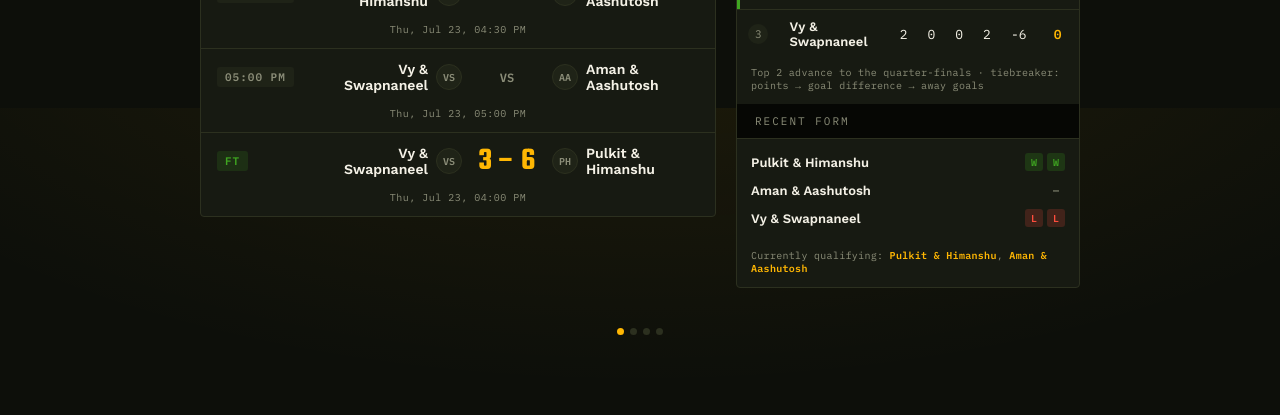
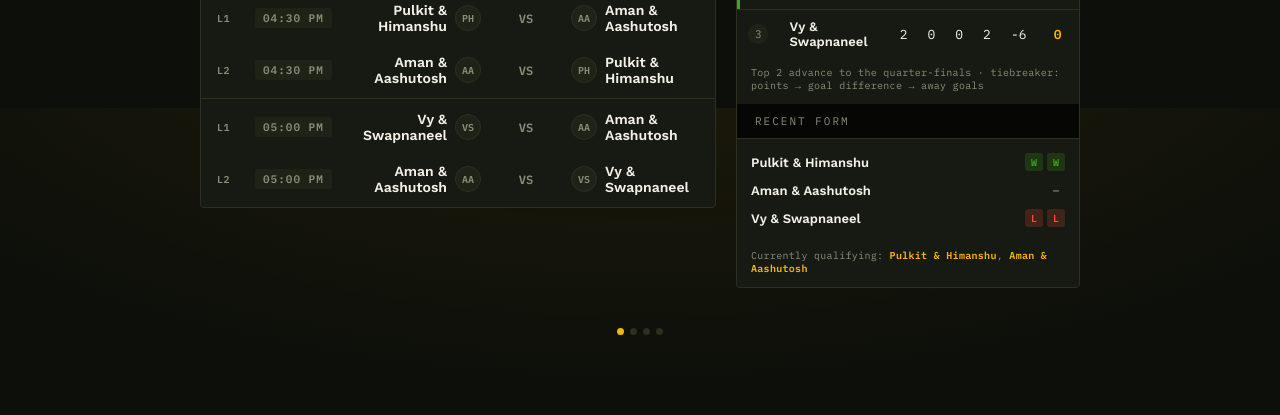
Before and after one commit to goofy-aah-vy/fifa-ps5-championship-2026, a plain HTML site: page public/index.html in a window 1280 px wide. Shown: the part 692-1107 px from the top of the page. Drawn offline with nearby package versions, Linux system fonts and the light colour scheme.

Commit message:
Group fixtures by tie: show both legs (home + away) together in one row

```diff
--- a/public/css/style.css
+++ b/public/css/style.css
@@ -232,17 +232,31 @@ main {
 
 .fixtures { display: flex; flex-direction: column; }
 
-/* ---- Scoreboard ticket ---- */
-.match-card {
-  padding: 12px 16px;
-  display: grid;
-  grid-template-columns: 88px 1fr auto 1fr;
-  align-items: center;
-  gap: 10px;
+/* ---- Scoreboard ticket: one tie = two legs (home + away) grouped together ---- */
+.tie-card {
   border-bottom: 1px solid var(--line);
 }
 
-.match-card:last-child { border-bottom: none; }
+.tie-card:last-child { border-bottom: none; }
+
+.leg-row {
+  padding: 10px 16px;
+  display: grid;
+  grid-template-columns: 28px 88px 1fr auto 1fr;
+  align-items: center;
+  gap: 10px;
+}
+
+.leg-row:first-child { padding-top: 12px; }
+.leg-row:last-child { padding-bottom: 12px; }
+
+.leg-tag {
+  font-family: 'IBM Plex Mono', monospace;
+  font-size: 10px;
+  font-weight: 700;
+  color: var(--muted);
+  letter-spacing: 0.5px;
+}
 
 .status-chip {
   font-family: 'IBM Plex Mono', monospace;
@@ -316,16 +330,6 @@ main {
   font-weight: 600;
   min-width: 70px;
   text-align: center;
-}
-
-.match-meta {
-  grid-column: 1 / -1;
-  font-family: 'IBM Plex Mono', monospace;
-  font-size: 10px;
-  color: var(--muted);
-  text-align: center;
-  padding-top: 4px;
-  letter-spacing: 0.5px;
 }
 
 .empty-state {
--- a/public/index.html
+++ b/public/index.html
@@ -7,7 +7,7 @@
   <link rel="preconnect" href="https://fonts.googleapis.com" />
   <link rel="preconnect" href="https://fonts.gstatic.com" crossorigin />
   <link href="https://fonts.googleapis.com/css2?family=Teko:wght@500;600;700&family=Work+Sans:wght@400;600;700&family=IBM+Plex+Mono:wght@400;600&display=swap" rel="stylesheet" />
-  <link rel="stylesheet" href="css/style.css" />
+  <link rel="stylesheet" href="css/style.css?v=3" />
 </head>
 <body>
   <header class="hero">
@@ -34,6 +34,6 @@
     </div>
   </main>
 
-  <script src="js/main.js"></script>
+  <script src="js/main.js?v=3"></script>
 </body>
 </html>
--- a/public/js/main.js
+++ b/public/js/main.js
@@ -1,10 +1,4 @@
 (function () {
-  function fmtTime(iso) {
-    var d = new Date(iso);
-    if (isNaN(d.getTime())) return '';
-    return d.toLocaleString([], { weekday: 'short', day: 'numeric', month: 'short', hour: '2-digit', minute: '2-digit' });
-  }
-
   function initials(name) {
     var parts = String(name).trim().split(/\s+/);
     if (parts.length === 1) return parts[0].slice(0, 3).toUpperCase();
@@ -27,18 +21,52 @@
     return d.toLocaleTimeString([], { hour: '2-digit', minute: '2-digit' });
   }
 
-  function renderMatch(m) {
+  function renderLeg(m, legNum) {
     var scoreHtml = (m.status === 'scheduled')
       ? '<span class="score--vs">VS</span>'
       : '<span class="score">' + m.scoreA + ' &ndash; ' + m.scoreB + '</span>';
 
     return (
-      '<div class="match-card">' +
+      '<div class="leg-row">' +
+        '<span class="leg-tag">L' + legNum + '</span>' +
         statusChip(m) +
         '<div class="team team--a"><span>' + escapeHtml(m.teamA) + '</span><span class="team-badge">' + initials(m.teamA) + '</span></div>' +
         scoreHtml +
         '<div class="team team--b"><span class="team-badge">' + initials(m.teamB) + '</span><span>' + escapeHtml(m.teamB) + '</span></div>' +
-        '<div class="match-meta">' + fmtTime(m.kickoff) + '</div>' +
+      '</div>'
+    );
+  }
+
+  function tieKey(m) {
+    return [m.teamA, m.teamB].slice().sort().join(' :: ');
+  }
+
+  function groupIntoTies(matches) {
+    var order = [];
+    var byPair = {};
+    matches.forEach(function (m) {
+      var key = tieKey(m);
+      if (!byPair[key]) { byPair[key] = []; order.push(key); }
+      byPair[key].push(m);
+    });
+    return order.map(function (key) { return byPair[key]; });
+  }
+
+  function renderTie(legs) {
+    var leg1 = legs[0];
+    var leg2 = legs[1] || {
+      teamA: leg1.teamB,
+      teamB: leg1.teamA,
+      scoreA: 0,
+      scoreB: 0,
+      status: 'scheduled',
+      kickoff: leg1.kickoff
+    };
+
+    return (
+      '<div class="tie-card">' +
+        renderLeg(leg1, 1) +
+        renderLeg(leg2, 2) +
       '</div>'
     );
   }
@@ -144,7 +172,7 @@
         '<div class="group-row__grid">' +
           '<div class="competition-block">' +
             '<div class="competition-block__header">Fixtures</div>' +
-            '<div class="fixtures">' + g.matches.map(renderMatch).join('') + '</div>' +
+            '<div class="fixtures">' + groupIntoTies(g.matches).map(renderTie).join('') + '</div>' +
           '</div>' +
           renderStandingsTable(computeStandings(g.matches)) +
         '</div>' +
```
